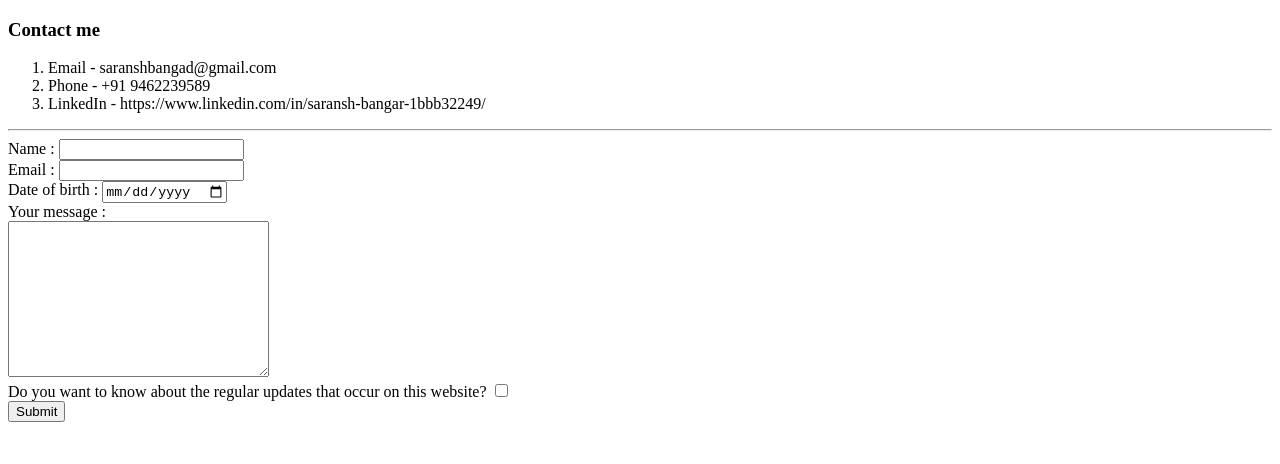
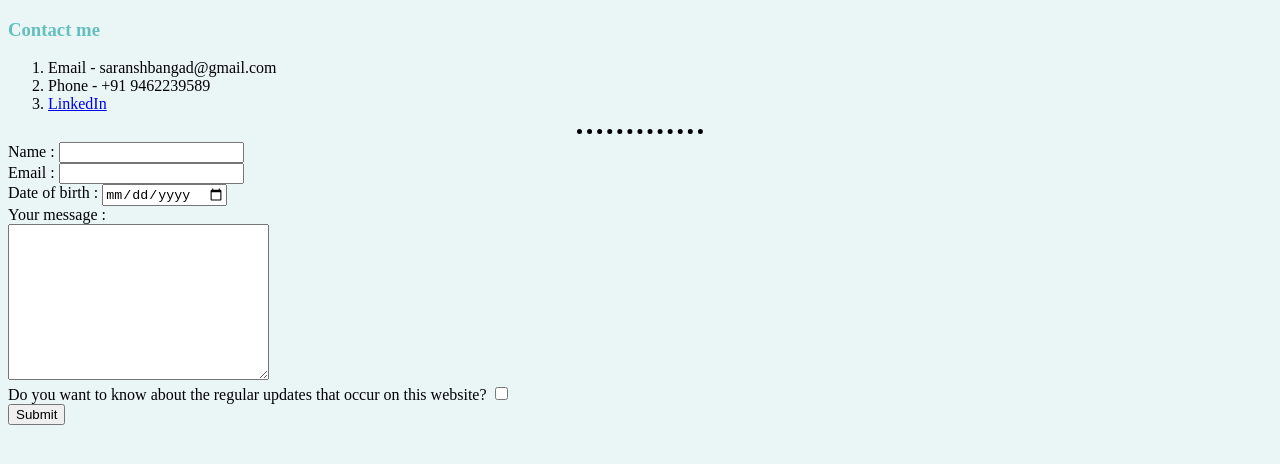
Before and after one commit to SaranshBangar/cv, a plain HTML site: page contactInfo.html in a window 1280 px wide. Drawn offline with Linux system fonts and the light colour scheme.

Commit message:
Update contactInfo.html
updated linkedin profile and linked css file

```diff
--- a/contactInfo.html
+++ b/contactInfo.html
@@ -3,13 +3,14 @@
      <head>
           <meta charset="UTF-8">
           <title>Contact Info</title>
+          <link rel="stylesheet" href="CSS/styles.css">
      </head>
      <body>
           <h3>Contact me</h3>
           <ol>
                <li>Email - saranshbangad@gmail.com</li>
                <li>Phone - +91 9462239589</li>
-               <li>LinkedIn - https://www.linkedin.com/in/saransh-bangar-1bbb32249/</li>
+               <li><a href="https://www.linkedin.com/in/saransh-bangar-1bbb32249/">LinkedIn</a></li>
           </ol>
           <hr size="2">
           <form action="mailto:saranshbangad@gmail.com" method="post" enctype="text/plain">
```
